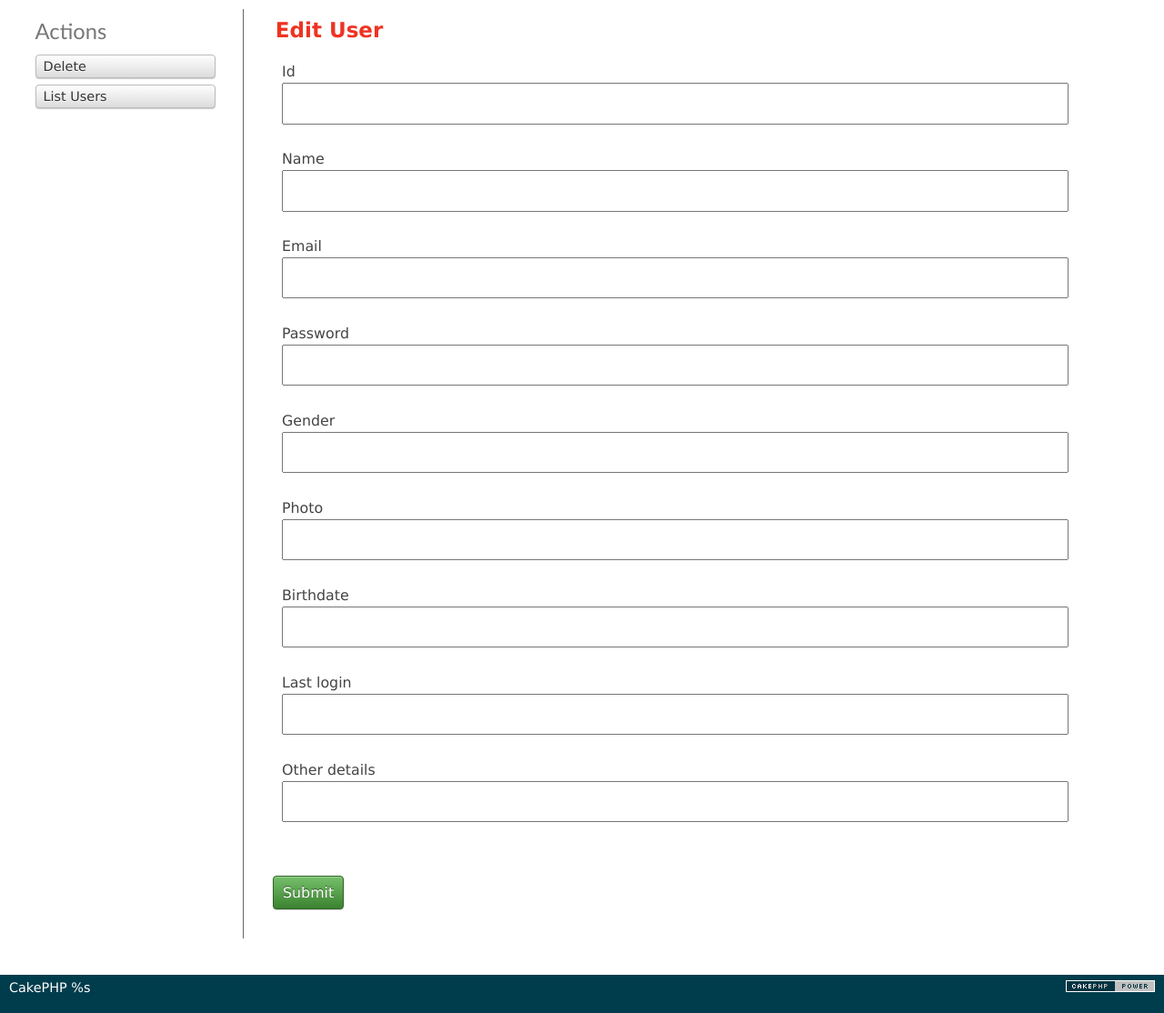
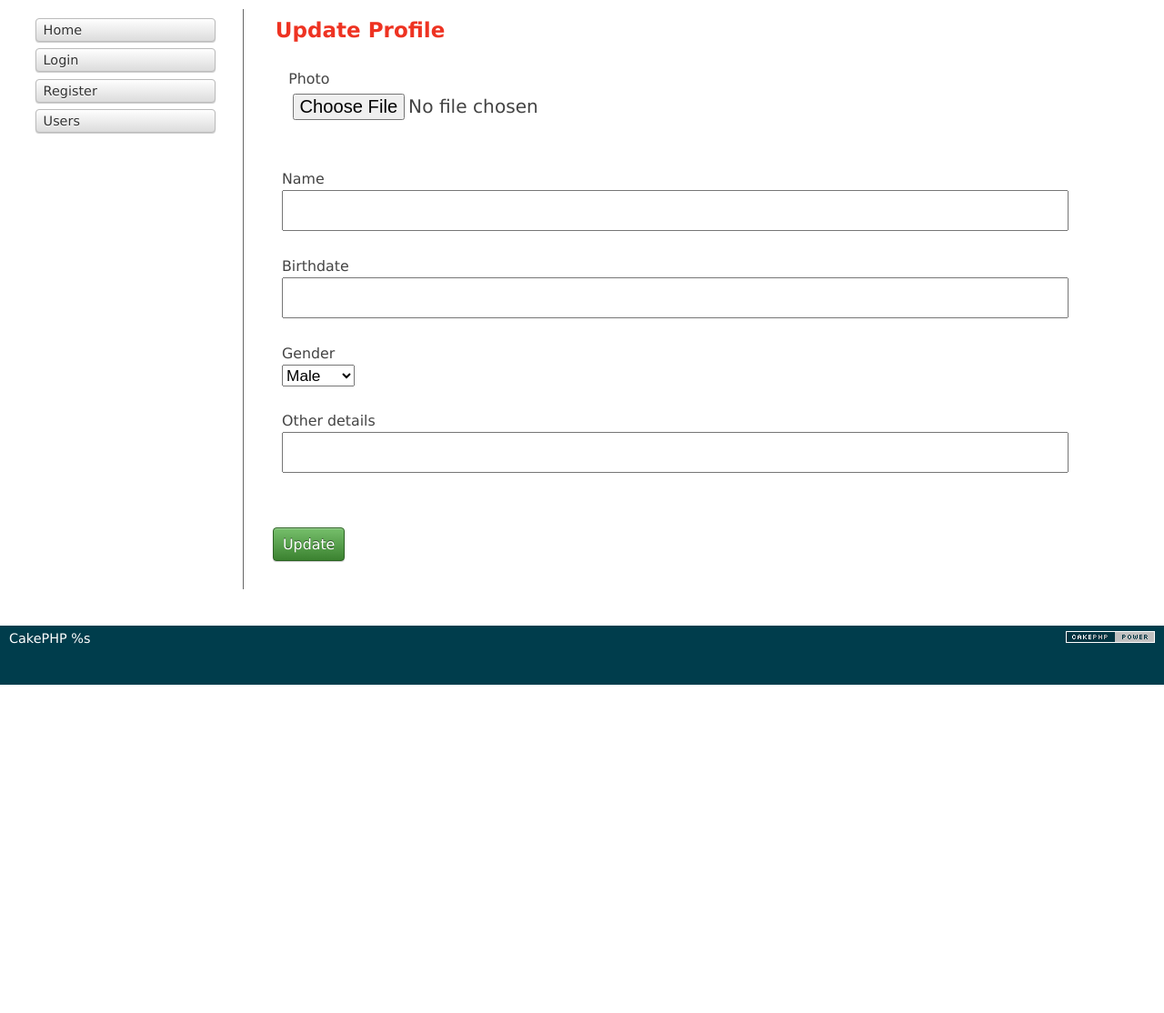
Before and after one commit to paulofdc/message-board, a CakePHP app: the page made by app/View/Users/edit.ctp in a window 1280 px wide. Shown: the part 47-1161 px from the top of the page at 91% size. After the commit the page ends 800 px from the top, so only its background shows below. Run offline with PHP 8.4 and a stand-in for CakePHP, Linux system fonts and the light colour scheme; the template is opened without the code that fills it, so the values that code supplies are empty; form fields are guessed from the names that the template uses; some libraries are stand-ins or nearby versions.

Commit message:
Update photo form layouts

```diff
--- a/app/View/Elements/actions.ctp
+++ b/app/View/Elements/actions.ctp
@@ -1,11 +1,16 @@
+<?php $currentUser = AuthComponent::user(); ?>
 <div class="actions">
-	<?php if(AuthComponent::user()) : ?>
+	<?php if($currentUser) : ?>
 		<h3><?php echo __('Hi %s!', h(AuthComponent::user('name'))); ?></h3>
+
+		<ul>
+			<li><?php echo $this->Html->link(__('My account'), array('controller' => "users", 'action' => 'edit', AuthComponent::user('id'))); ?></li>
+		</ul>
 	<?php endif; ?>
 	<ul>
 		<li><?php echo $this->Html->link(__('Home'), array('controller' => "home", 'action' => 'index')); ?></li>
 	</ul>
-	<?php if(!AuthComponent::user()) : ?>
+	<?php if(!$currentUser) : ?>
 	<ul>
 		<li><?php echo $this->Html->link(__('Login'), array('controller' => "users", 'action' => 'login')); ?></li>
 	</ul>
@@ -16,7 +21,7 @@
 	<ul>
 		<li><?php echo $this->Html->link(__('Users'), array('controller' => "users", 'action' => 'index')); ?></li>
 	</ul>
-	<?php if(AuthComponent::user()) : ?>
+	<?php if($currentUser) : ?>
 		<ul>
 			<li>
 				<?=
--- /dev/null
+++ b/app/View/Elements/preview_photo_script.ctp
@@ -0,0 +1,14 @@
+<script>
+	$(document).ready(function() {
+		$('#profile-image-upload').change(function() {
+			var file = this.files[0];
+			if (file) {
+				var reader = new FileReader();
+				reader.onload = function(e) {
+					$('#imagePreview').attr('src', e.target.result).show();
+				}
+				reader.readAsDataURL(file);
+			}
+		});
+	});
+</script>
--- a/app/View/Users/edit.ctp
+++ b/app/View/Users/edit.ctp
@@ -1,26 +1,45 @@
+<style>
+	.horizontal-alignment {
+		display: flex;
+		align-items: center;
+	}
+
+	.horizontal-alignment > * {
+		margin-right: 10px;
+	}
+</style>
 <div class="users form">
 	<?php echo $this->Form->create('User'); ?>
 	<fieldset>
-		<legend><?php echo __('Edit User'); ?></legend>
+		<legend><?php echo __('Update Profile'); ?></legend>
+		<div class="horizontal-alignment">
+			<?= $this->Element('preview_photo') ?>
+			<?= $this->Form->input('photo', [
+				'id' => 'profile-image-upload',
+				'type' => 'file'
+			]); ?>
+		</div>
 		<?php
-		echo $this->Form->input('id');
 			echo $this->Form->input('name');
-		echo $this->Form->input('email');
-		echo $this->Form->input('password');
-		echo $this->Form->input('gender');
-		echo $this->Form->input('photo');
+
+			/**
+			 * TO DO
+			 */
+			// echo $this->Form->input('email');
 			echo $this->Form->input('birthdate');
-		echo $this->Form->input('last_login');
+			echo $this->Form->input('gender', [
+				'type' => 'select',
+				'default' => AuthComponent::user('gender'),
+				'options' => [
+					'male' => 'Male',
+					'female' => 'Female'
+				]
+			]);
 			echo $this->Form->input('other_details');
 		?>
 	</fieldset>
-<?php echo $this->Form->end(__('Submit')); ?>
+<?php echo $this->Form->end(__('Update')); ?>
 </div>
-<div class="actions">
-	<h3><?php echo __('Actions'); ?></h3>
-	<ul>
 
-		<li><?php echo $this->Form->postLink(__('Delete'), array('action' => 'delete', $this->Form->value('User.id')), array('confirm' => __('Are you sure you want to delete # %s?', $this->Form->value('User.id')))); ?></li>
-		<li><?php echo $this->Html->link(__('List Users'), array('action' => 'index')); ?></li>
-	</ul>
-</div>
+<?= $this->Element('actions') ?>
+<?= $this->Element('preview_photo_script') ?>
--- a/app/View/Users/login.ctp
+++ b/app/View/Users/login.ctp
@@ -1,4 +1,4 @@
-<div class="users index">
+<div class="users form">
 	<h2><?php echo __('Login'); ?></h2>
     <?php echo $this->Form->create('User') ?>
     <?php echo $this->Form->input('email') ?>
```
Also changed, not shown: app/View/Users/add.ctp (+2 -20 lines). Lines whose indentation alone changed are shown as unchanged.
